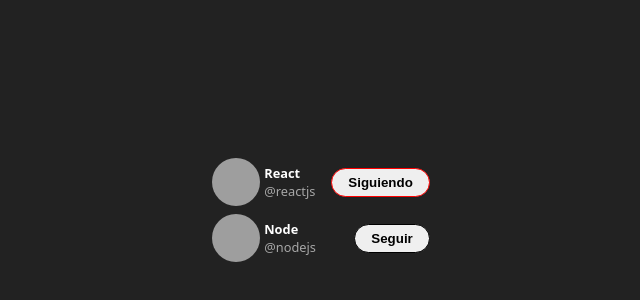
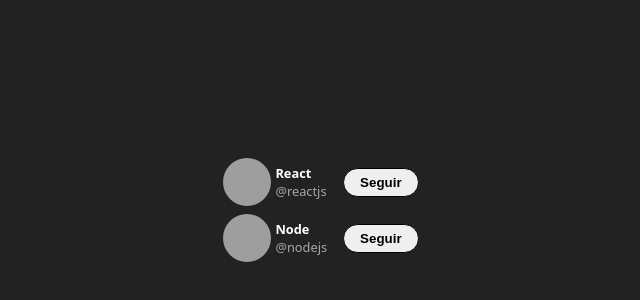
Before and after one commit to MantraGitH/react-x-follow-card, a React (Vite) app in the folder x-follow-card/: page / in a window 1280 px wide. Shown: the part 190-490 px from the top of the page, without its empty margins (319-959 px from the left). Built offline with nearby package versions, Linux system fonts and the light colour scheme; grey boxes are pictures that could not be loaded.

Commit message:
useState, css update

```diff
--- a/x-follow-card/src/App.css
+++ b/x-follow-card/src/App.css
@@ -39,7 +39,7 @@
 }
 
 .x-followCard-button.is-Following{
-  border: 1px solid red;
+  border: 1px solid;
 
 }
 
@@ -50,4 +50,5 @@
 
 .x-followCard-button.is-Following:hover{
   background: red;
+  border: red;
 }
--- a/x-follow-card/src/App.jsx
+++ b/x-follow-card/src/App.jsx
@@ -4,8 +4,8 @@
 export function App() {
   return (
     <section className="App">
-      <XFollowCard isFollowing userName="reactjs">React </XFollowCard>
-      <XFollowCard isFollowing={false} userName="nodejs">Node</XFollowCard>
+      <XFollowCard userName="reactjs">React </XFollowCard>
+      <XFollowCard userName="nodejs">Node</XFollowCard>
     </section>
   );
 }
--- a/x-follow-card/src/XFollowCard.jsx
+++ b/x-follow-card/src/XFollowCard.jsx
@@ -1,7 +1,18 @@
+import { useState } from "react";
+
 // eslint-disable-next-line react/prop-types
-export function XFollowCard({ children, userName, isFollowing }) {
+export function XFollowCard({ children, userName, }) {
+  const [isFollowing, setIsFollowing] = useState(false)
+
+
   const text = isFollowing ? "Siguiendo" : "Seguir";
-  const buttonClassName = isFollowing ? "x-followCard-button is-Following" : "x-followCard-button"
+  const buttonClassName = isFollowing
+    ? "x-followCard-button is-Following"
+    : "x-followCard-button";
+
+    const handleClick = () => {
+      setIsFollowing(!isFollowing)
+    }
   return (
     <article className="x-followCard">
       <header className="x-followCard-header">
@@ -16,7 +27,7 @@
         </div>
       </header>
       <aside>
-        <button className={buttonClassName}>{text}</button>
+        <button className={buttonClassName} onClick={handleClick}>{text}</button>
       </aside>
     </article>
   );
```
